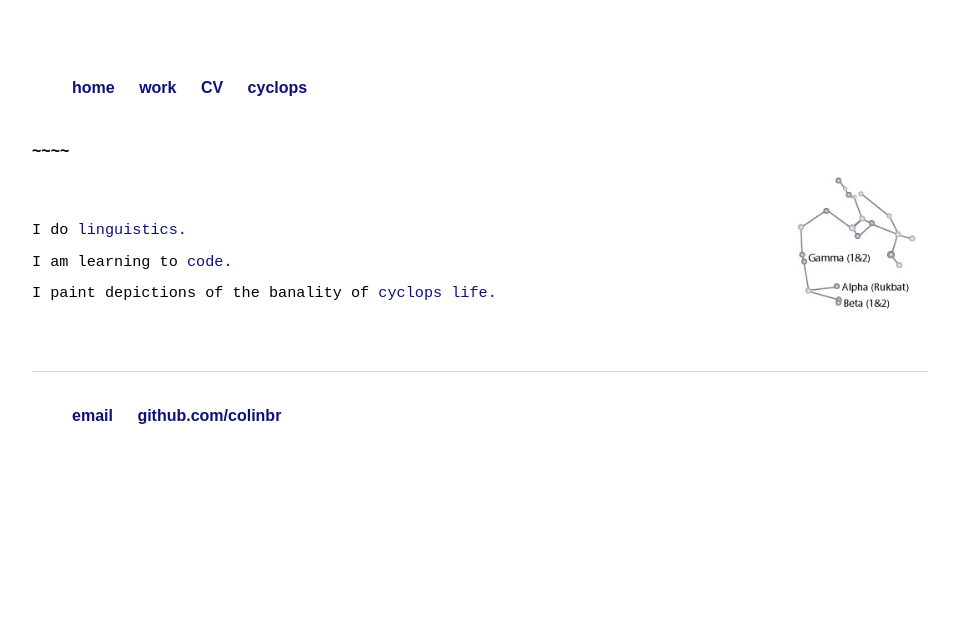
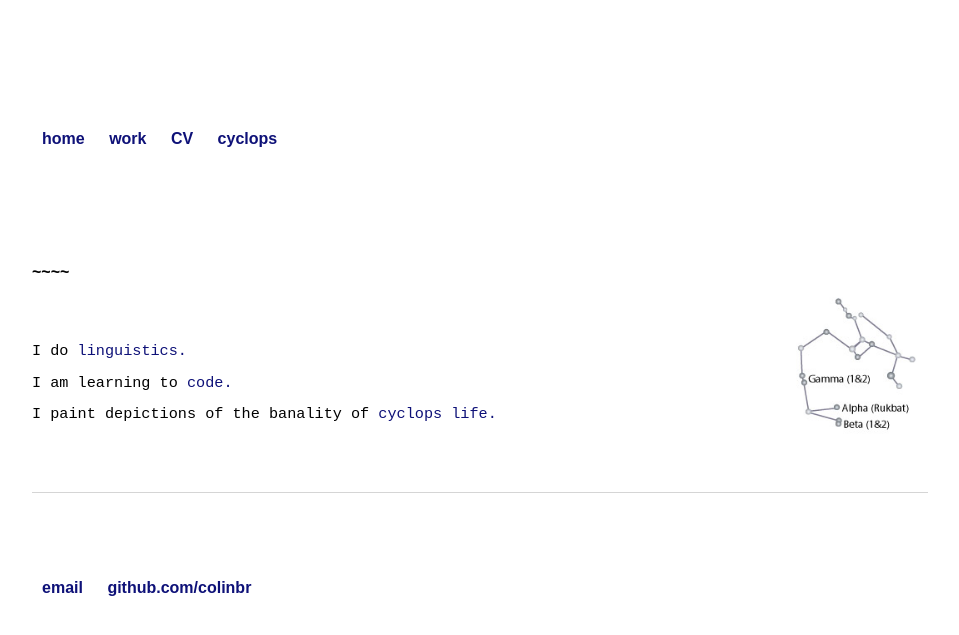
Before and after one commit to colinbr/OLD-colinbr.github.io, a Jekyll site: the page built from index.html, in a window 1280 px wide. Shown: the top 635 px of the page, without its empty margins (160-1119 px from the left). Built offline with Jekyll 4.4.1, drawn with Linux system fonts in a browser that asks for light colours; some web fonts are replaced.

Commit message:
Update main.css

```diff
--- a/css/main.css
+++ b/css/main.css
@@ -4,7 +4,7 @@ body {
 }
 nav ul, footer ul {
     font-family: 'Montserrat', sans-serif;
-    padding-top: 19px;
+    padding: 70px 25px 70px 10px;
     list-style: none;
     font-weight: bold;
 }
```
